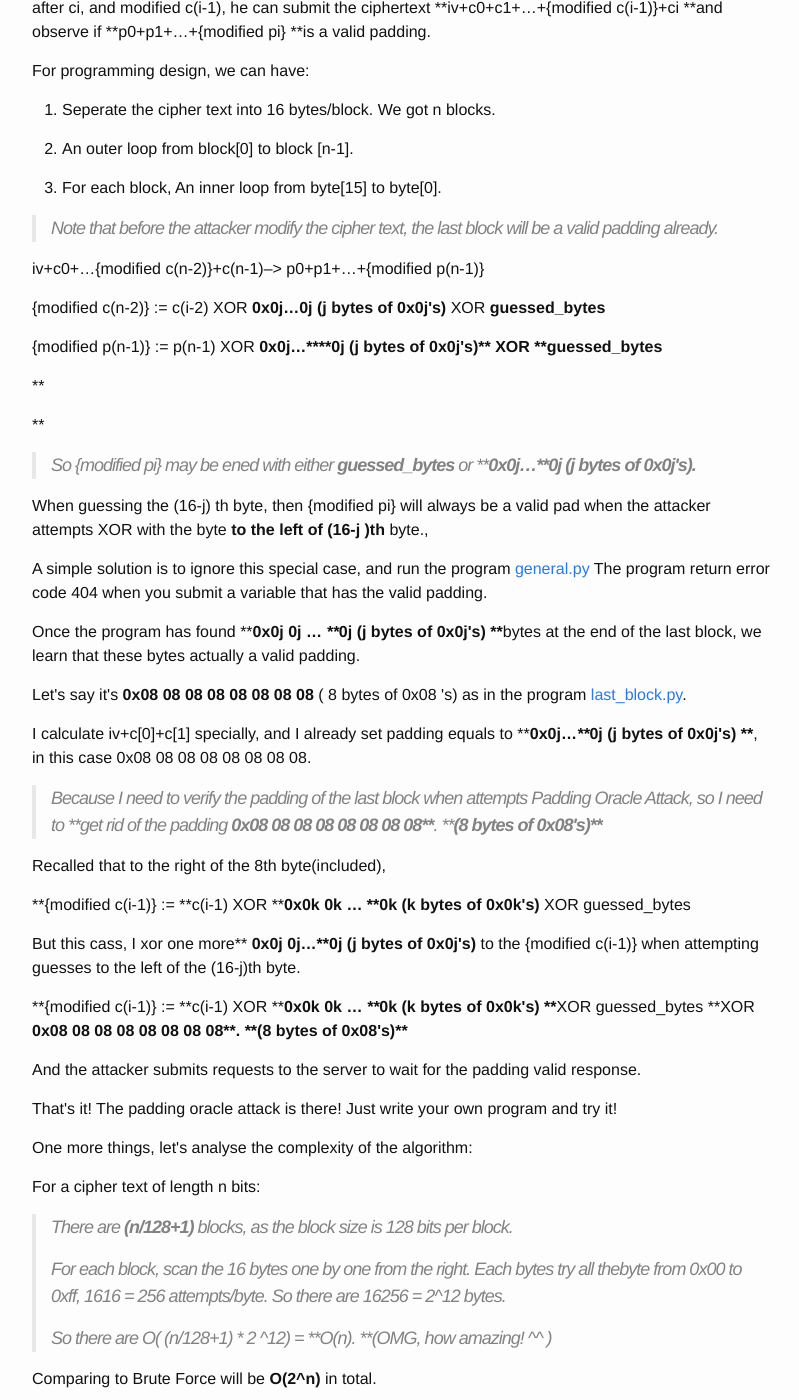
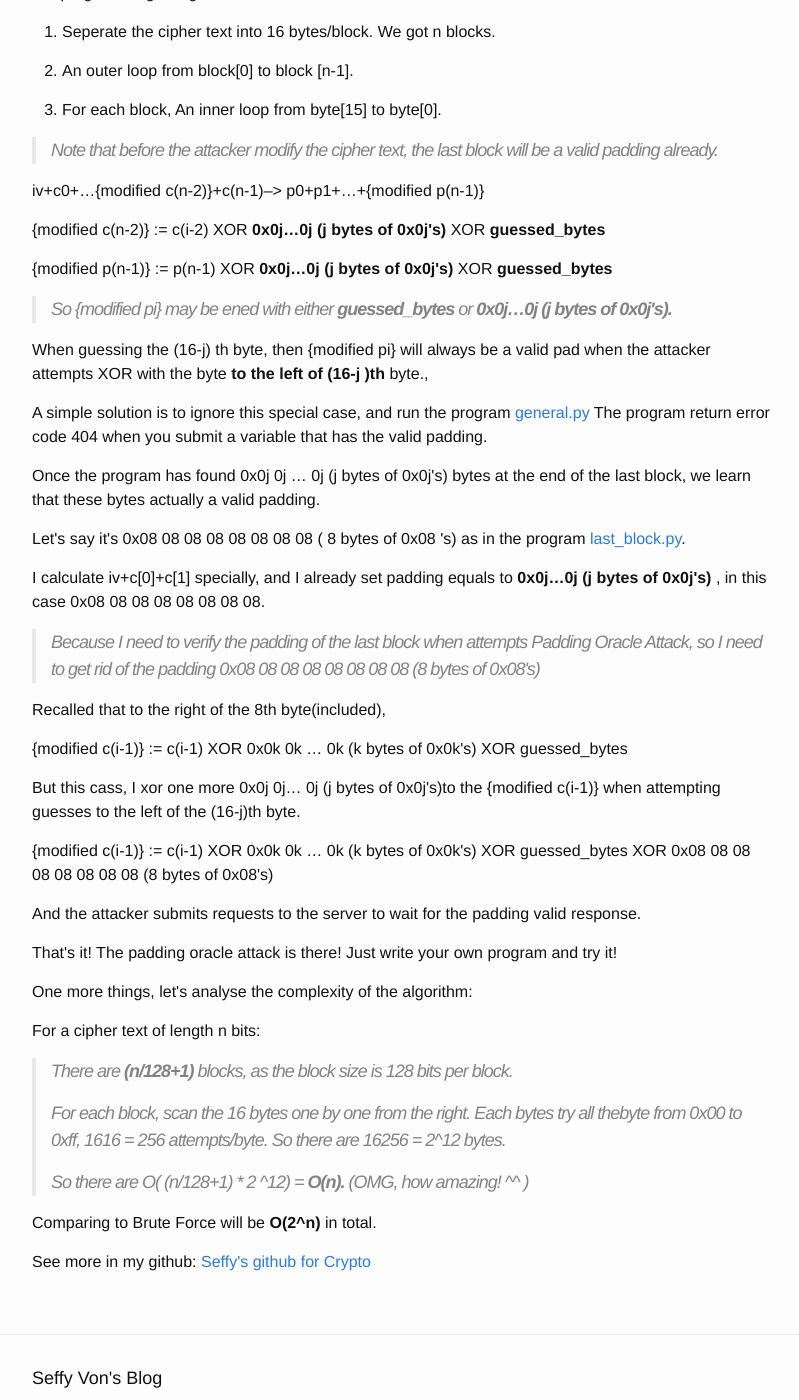
Before and after one commit to SeffyVon/SeffyVon.github.io, a Jekyll site: the page built from _posts/2014-08-20-CBC-Padding-Oracle-Attacks.md, in a window 1280 px wide and 1400 px high, scrolled down 4641 px. Shown: the whole window, without its empty margins (238-1037 px from the left). Built offline with Jekyll 4.4.1, drawn with Linux system fonts in a browser that asks for light colours; some of the changed text lies outside the part shown.

Commit message:
update post

```diff
--- a/_config.yml
+++ b/_config.yml
@@ -8,7 +8,7 @@ twitter_username: SeffyYjFeng
 github_username:  SeffyVon
 
 # Build settings
-#markdown: kramdown
+#markdown: redcarpet
 
 # Multi lang
 #gems: ['jekyll-multiple-languages']
--- a/_posts/2014-08-20-CBC-Padding-Oracle-Attacks.md
+++ b/_posts/2014-08-20-CBC-Padding-Oracle-Attacks.md
@@ -15,7 +15,7 @@ In the week 4 programming assignment ([Coursera Crypto I Padding Oracle Attack L
 
 2. c[i], p[i] without &#39;modified&#39; will all be referred to the original unmodified cipher text/ plain text.
 
-> ** [Cipher-Block Chaining (CBC) mode:](http://en.wikipedia.org/wiki/Cipher_block_chaining)**
+> [**Cipher-Block Chaining (CBC) mode:**](http://en.wikipedia.org/wiki/Cipher_block_chaining)
 >
 > CBC mode is a type of the **block cipher**, which seperates the cipher into n fixed-size blocks so that it becomes a[0], a[1], a[2], .. a[n-1]. The blocks are usually 128 bits or 256 bits a block, depending on the encryption suite. As the block size is fixed for the blocking mode, the last block needs **padding to make sure each block has a fixed size.**
 >
@@ -49,7 +49,7 @@ Note that the CBC needs padding in the last block. Thus we have a Padding Oracle
 >
 > To some vulnerable website, the attacker submits ciphertext and **learns if last bytes of plaintextare a valid pad** by the behavior (error code, returning time difference etc.)
 
-> ** [PKCS5/7 Padding Scheme:](http://en.wikipedia.org/wiki/PKCS)**
+> [**PKCS5/7 Padding Scheme:**](http://en.wikipedia.org/wiki/PKCS)
 >
 > **PKCS5 has 8 bytes/block. PKCS7 has 16 bytes/block.**
 >
@@ -89,19 +89,19 @@ For the last but second byte:
 
 ![](http://imglf0.ph.126.net/LFaWNOIZcoM4ysgOYMdoQA==/6619522893606936948.png)
 
-The attacker can generate** guessed_byte (<strong> from 0x 00 32 to 0x ff 32 )** </strong>for the second last byte.
+The attacker can generate guessed_byte <strong> (from 0x 00 32 to 0x ff 32 ) </strong>for the second last byte.
 
 And the valid padding for last block will be ended with 0x 02 02.
 
-Let&#39;s set the **guessed_byte_for_n-2 := XX **, and the last byte of the block we had already calculated it as** 0x32. **
+Let&#39;s set the guessed_byte_for_n-2 := XX, and the last byte of the block we had already calculated it as 0x32.
 
-**guessed_bytes := 0x XX 32.**
+guessed_bytes := 0x XX 32.
 
 So, modified_c[i] := c[i] XOR **0x XX 32** XOR **0x 02 02**
 
-modified_p[i+1] := p[i+1] XOR **0x <strong>XX 32** </strong>XOR **0x 02 02**
+modified_p[i+1] := p[i+1] XOR **0x XX 32** XOR **0x 02 02**
 
-if **guessed_byte_for_n-2 **is correct ( in this case the 0x XX 32 equals to the last two bytes of p[i+1] )**, **then **the modified_p[i+1] will be ended with 0x 02 02,** making it a valid padding. The server will return a valid padding response. In my code, it&#39;s 404, because its plaintext has a valid padding, but it is not the correct context.
+if guessed_byte_for_n-2 is correct ( in this case the 0x XX 32 equals to the last two bytes of p[i+1] ), then the modified_p[i+1] will be ended with 0x 02 02, making it a valid padding. The server will return a valid padding response. In my code, it&#39;s 404, because its plaintext has a valid padding, but it is not the correct context.
 
 > Thus, the attacker can work from the last byte to the first byte of a block, and also move on from the first block to the last block.
 >
@@ -115,9 +115,8 @@ if **guessed_byte_for_n-2 **is correct ( in this case the 0x XX 32 equals to the
 >
 > iv+c0+c1+...+**{modified c(i-1)}**+ci--&gt; p0+p1+...+**{modified pi}**
 
-**
 
-**
+
 
 We can see the attacker can get all the modified blocks p0 to p(n-1), as long as he removes the blocks after ci, and modified c(i-1), he can submit the ciphertext  **iv+c0+c1+...+{modified c(i-1)}+ci **and observe if **p0+p1+...+{modified pi} **is a valid padding.
 
@@ -135,33 +134,31 @@ For programming design, we can have:
 
 {modified c(n-2)} :=  c(i-2) XOR **0x0j...****0j (j bytes of 0x0j&#39;s)** XOR **guessed_bytes**
 
-{modified p(n-1)} :=  p(n-1) XOR **<strong>0x0j...****0j (j bytes of 0x0j&#39;s)**</strong> XOR **guessed_bytes**
+{modified p(n-1)} :=  p(n-1) XOR **0x0j...****0j (j bytes of 0x0j&#39;s)** XOR **guessed_bytes**
 
-**
 
-**
 
-> So {modified pi} may be ened with either **guessed_bytes** or **<strong>0x0j...****0j (j bytes of 0x0j&#39;s).**</strong>
+> So {modified pi} may be ened with either **guessed_bytes** or <strong>0x0j...0j (j bytes of 0x0j&#39;s).</strong>
 
 When guessing the (16-j) th byte, then {modified pi} will always be a valid pad when the attacker attempts XOR with the byte **to the left of (16-j )th** byte.,
 
 A simple solution is to ignore this special case, and run the program [general.py](https://github.com/SeffyVon/Crypto-011/blob/master/ex4_CBCPaddingOracleAttack_General.py) The program return error code 404 when you submit a variable that has the valid padding.
 
-Once the program has found **<strong>0x0j 0j ... ****0j (j bytes of 0x0j&#39;s) **</strong>bytes at the end of the last block, we learn that these bytes actually a valid padding.
+Once the program has found 0x0j 0j ... 0j (j bytes of 0x0j&#39;s) bytes at the end of the last block, we learn that these bytes actually a valid padding.
 
-Let&#39;s say it&#39;s **0x08 08 08 08 08 08 08 08** ( 8 bytes of 0x08 &#39;s) as in the program [last_block.py](https://github.com/SeffyVon/Crypto-011/blob/master/ex4_CBCPaddingOracleAttack_LastBlock.py).
+Let&#39;s say it&#39;s 0x08 08 08 08 08 08 08 08 ( 8 bytes of 0x08 &#39;s) as in the program [last_block.py](https://github.com/SeffyVon/Crypto-011/blob/master/ex4_CBCPaddingOracleAttack_LastBlock.py).
 
-I calculate iv+c[0]+c[1] specially, and I already set padding equals to **<strong>0x0j...****0j (j bytes of 0x0j&#39;s) **</strong>, in this case 0x08 08 08 08 08 08 08 08.
+I calculate iv+c[0]+c[1] specially, and I already set padding equals to <strong>0x0j...0j (j bytes of 0x0j&#39;s) </strong>, in this case 0x08 08 08 08 08 08 08 08.
 
-> Because I need to verify the padding of the last block when attempts Padding Oracle Attack, so I need to **get rid of the padding <strong>0x08 08 08 08 08 08 08 08**</strong>. **<strong><strong><strong><strong><strong>(8 bytes of 0x08&#39;s)**</strong></strong></strong></strong></strong>
+> Because I need to verify the padding of the last block when attempts Padding Oracle Attack, so I need to get rid of the padding 0x08 08 08 08 08 08 08 08 (8 bytes of 0x08&#39;s)
 
 Recalled that to the right of the 8th byte(included),
 
-**{modified c(i-1)} := **c(i-1) XOR **<strong>0x0k 0k ... ****0k (k bytes of 0x0k&#39;s)**</strong> XOR guessed_bytes
+{modified c(i-1)} := c(i-1) XOR 0x0k 0k ... 0k (k bytes of 0x0k&#39;s) XOR guessed_bytes
 
-But this cass, I xor one more** <strong><strong><strong>0x0j 0j...****0j (j bytes of 0x0j&#39;s)**</strong></strong></strong> to the {modified c(i-1)} when attempting guesses to the left of the (16-j)th byte.
+But this cass, I xor one more 0x0j 0j... 0j (j bytes of 0x0j&#39;s)to the {modified c(i-1)} when attempting guesses to the left of the (16-j)th byte.
 
-**{modified c(i-1)} := **c(i-1) XOR **<strong>0x0k 0k ... ****0k (k bytes of 0x0k&#39;s) **</strong>XOR guessed_bytes  **XOR <strong><strong><strong><strong><strong><strong>0x08 08 08 08 08 08 08 08**</strong>. **<strong><strong><strong><strong><strong>(8 bytes of 0x08&#39;s)**</strong></strong></strong></strong></strong></strong></strong></strong></strong></strong>
+{modified c(i-1)} := c(i-1) XOR 0x0k 0k ... 0k (k bytes of 0x0k&#39;s) XOR guessed_bytes  XOR 0x08 08 08 08 08 08 08 08 (8 bytes of 0x08&#39;s)
 
 And the attacker submits requests to the server to wait for the padding valid response.
 
@@ -175,7 +172,7 @@ For a cipher text of length n bits:
 >
 > For each block, scan the 16 bytes one by one from the right. Each bytes try all thebyte from 0x00 to 0xff, 16*16 = 256 attempts/byte. So there are 16*256 = 2^12 bytes.
 >
-> So there are O( (n/128+1) * 2 ^12) = **O(n). **(OMG, how amazing! ^^ )
+> So there are O( (n/128+1) * 2 ^12) = **<strong> O(n). </strong>** (OMG, how amazing! ^^ )
 
 Comparing to Brute Force will be **O(2^n)** in total.
 
```
Also changed, not shown: _posts/2014-08-19-Cracked-Stream-Cipher-with-Many-Time-Pad.md (+6 -6 lines).
